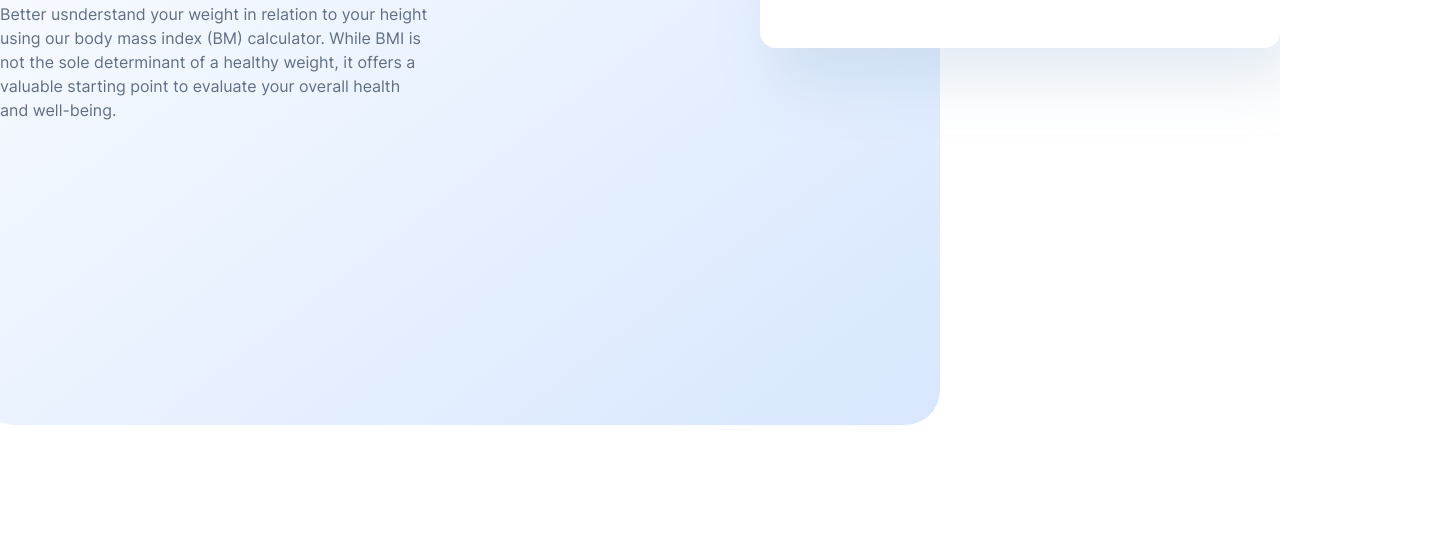
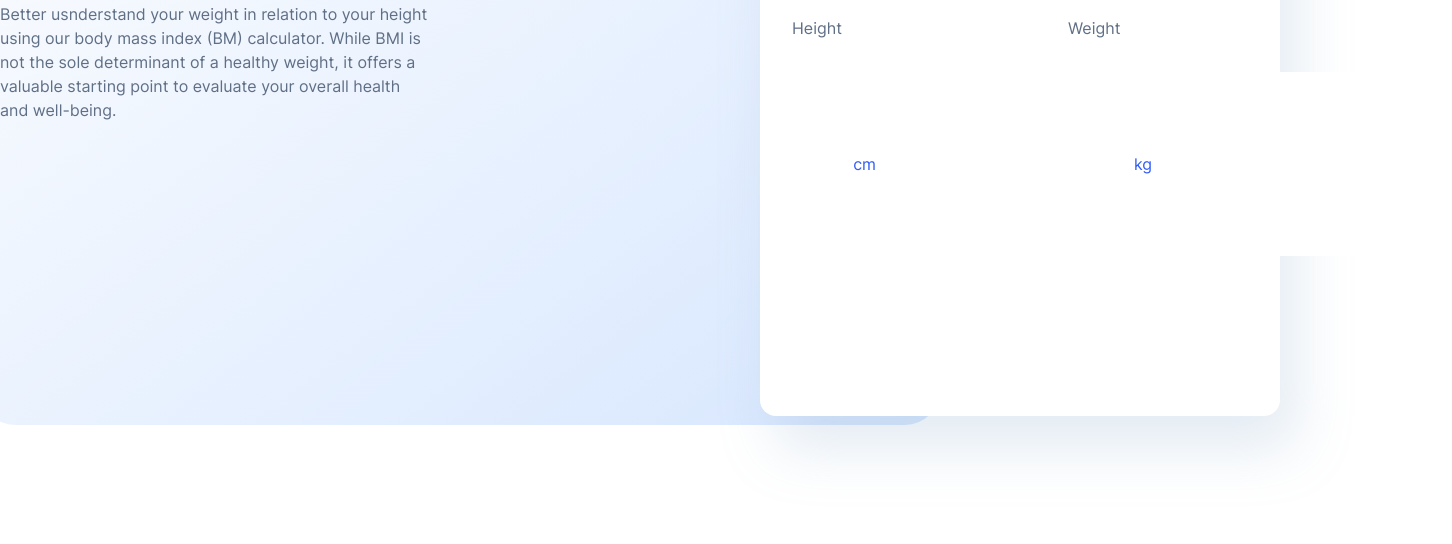
Before and after one commit to Ralatcode/BMI-Calculator, a website: page index.html in a window 1280 px wide. Shown: the part 312-856 px from the top of the page, 1452 px wide, since content can reach past the window. Before the commit the page ends 800 px from the top, so only its background shows below. Drawn offline with Linux system fonts and the light colour scheme; files whose address does not match are found by name.

Commit message:
form input

```diff
--- a/index.html
+++ b/index.html
@@ -36,6 +36,38 @@
                             <span class="block font-semibold text-gun-metal">Imperial</span>
                         </label>
                     </form>
+
+                    <form class="mb-24 md:mb-32 grid sm:grid-cols-2 gap-16 items-end lg:gap-24">
+                        <div class="relative">
+                            <div>
+                                <label class="mb-8 block text-body-s text-dark-electric-blue">
+                                    Height<span class="sr-only">in cm</span>
+                                </label>
+                                <div class="relative">
+                                    <div class="absolute top-1/2 right-24 -translate-y-1/2 text-heading-m text-blue">
+                                        cm
+                                    </div>
+                                    <input class="w-full pl-24 pr-72 py-20 rounded-12 border-borders border-1 text-heading-m text-gun-metal outline-blue" type="text" placeholder="0" name="centimeter">
+                                </div>
+                            </div>
+                            <p class="absolute text-body-s-bold text-red"></p>
+                        </div>
+                        <div class="relative">
+                            <div>
+                                <label class="mb-8 block text-body-s text-dark-electric-blue">
+                                    Weight
+                                    <span class="sr-only">in kg</span>
+                                </label>
+                                <div class="relative">
+                                    <div class="absolute top-1/2 right-24 -translate-y-1/2 text-heading-m text-blue">
+                                        kg
+                                    </div>
+                                    <input class="w-full pl-24 pr-72 py-20 rounded-12 border-borders border-1 text-heading-m text-gun-metal outline-blue" type="text" placeholder="0" name="kilogram">
+                                </div>
+                            </div>
+                            <p class="absolute text-body-s-bold text-red"></p>
+                        </div>
+                    </form>
                 </section>
             </div>
         </main>
```
Also changed, not shown: css/main.css.
